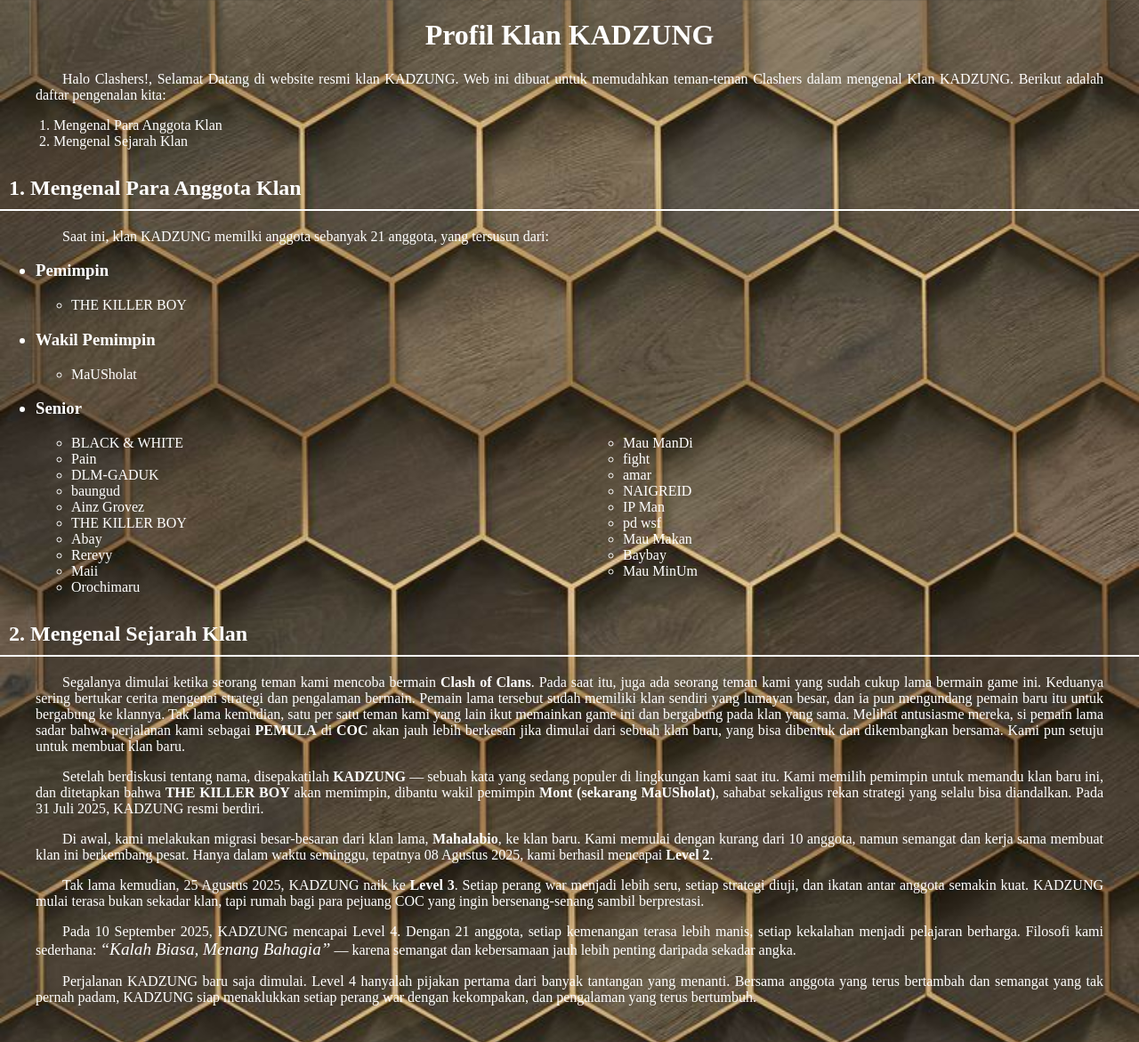
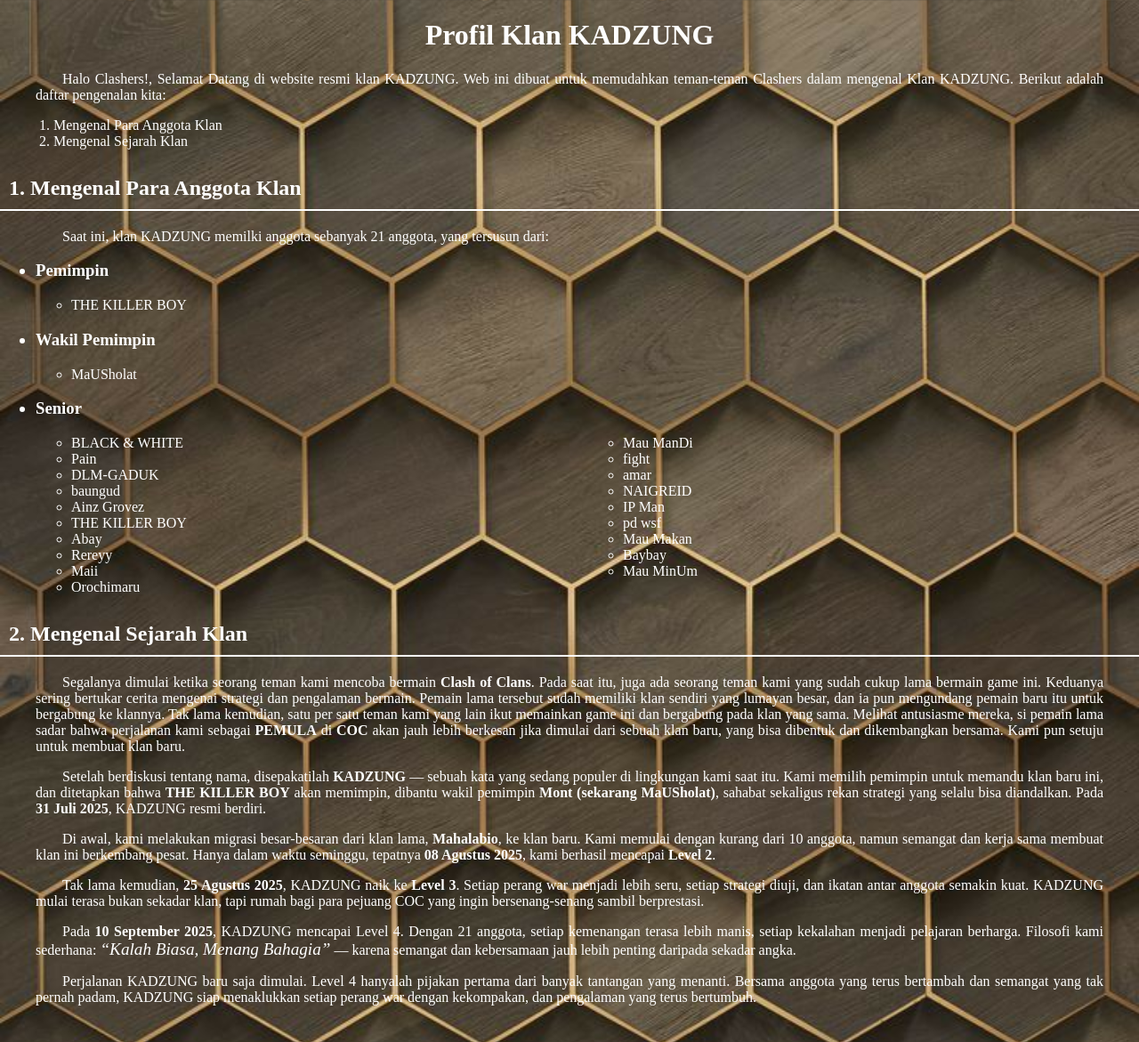
Before and after one commit to maman-id/KADZUNG, a plain HTML site: page index.html in a window 1280 px wide. Shown: the top 1171 px of the page at 89% size. Drawn offline with Linux system fonts and the light colour scheme.

Commit message:
index.css

```diff
--- a/index.css
+++ b/index.css
@@ -59,3 +59,4 @@
         font-style: italic;
         margin-top: 30px;
         font-size: 1.2em;}
+.date {font-weight: bold;}
```
